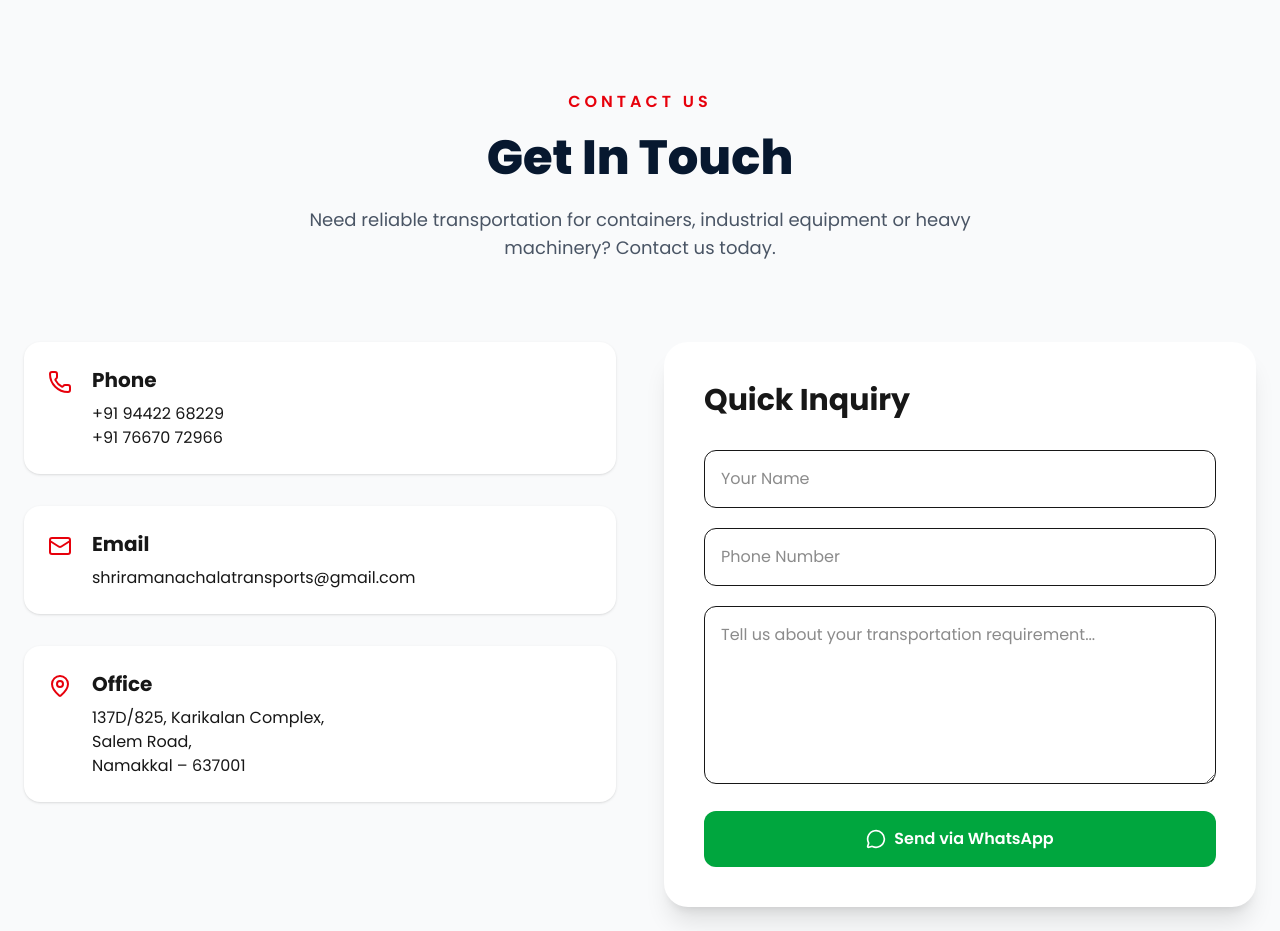
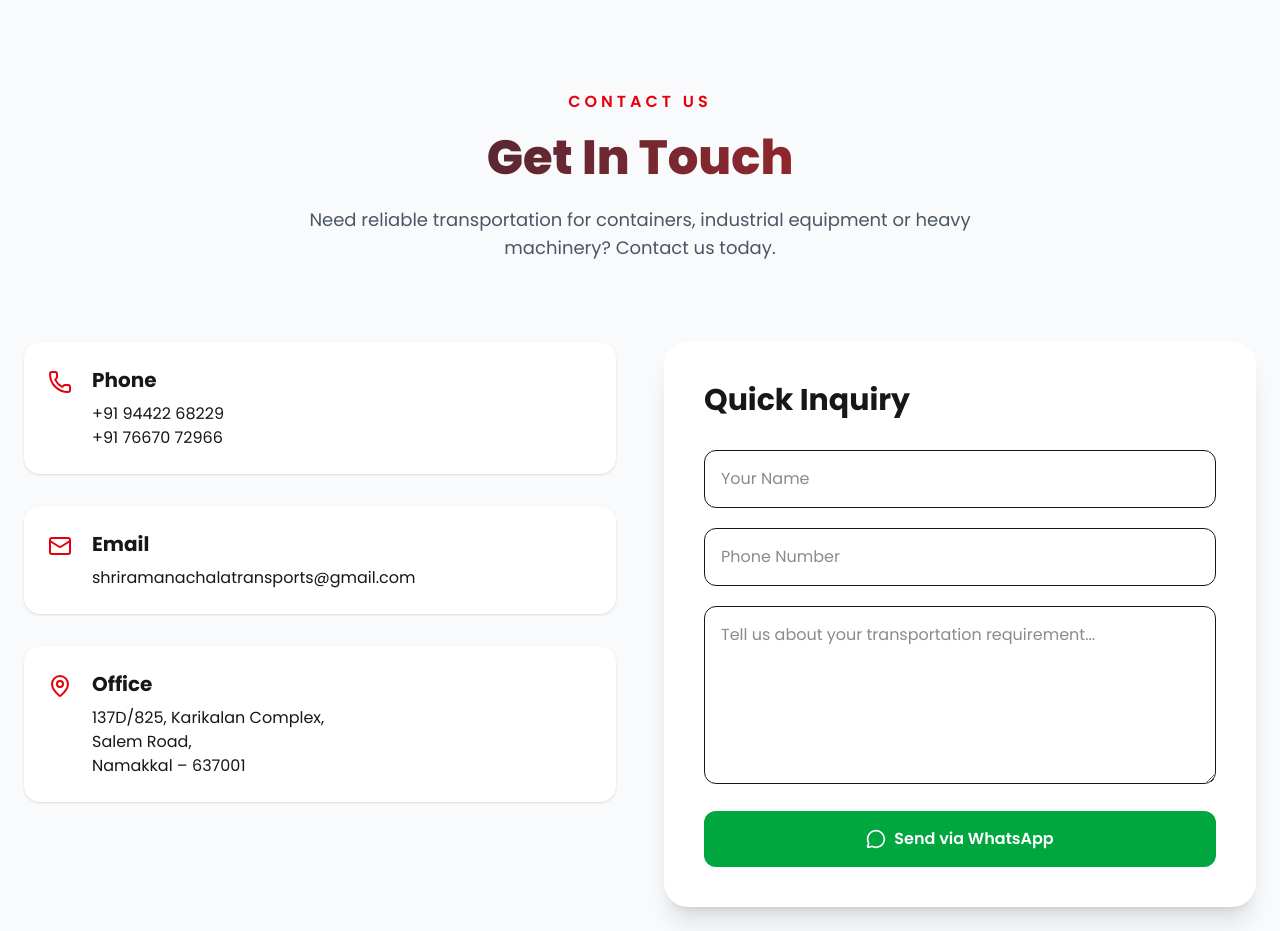
Before and after one commit to VIKRANT8122868229/SHRI-RAMANACHALA-TRANSPORTS, a Next.js app: page / in a window 1280 px wide. Shown: the part 4020-4951 px from the top of the page. Built offline with nearby package versions, Linux system fonts and the light colour scheme.

Commit message:
Updated website

```diff
--- a/components/contact.tsx
+++ b/components/contact.tsx
@@ -14,7 +14,7 @@ export default function Contact() {
             Contact Us
           </span>
 
-          <h2 className="text-5xl font-black mt-5 text-[#07182f]">
+          <h2 className="text-5xl font-black mt-5 bg-gradient-to-r from-[#07182f] to-red-600 bg-clip-text text-transparent">
             Get In Touch
           </h2>
 
```
